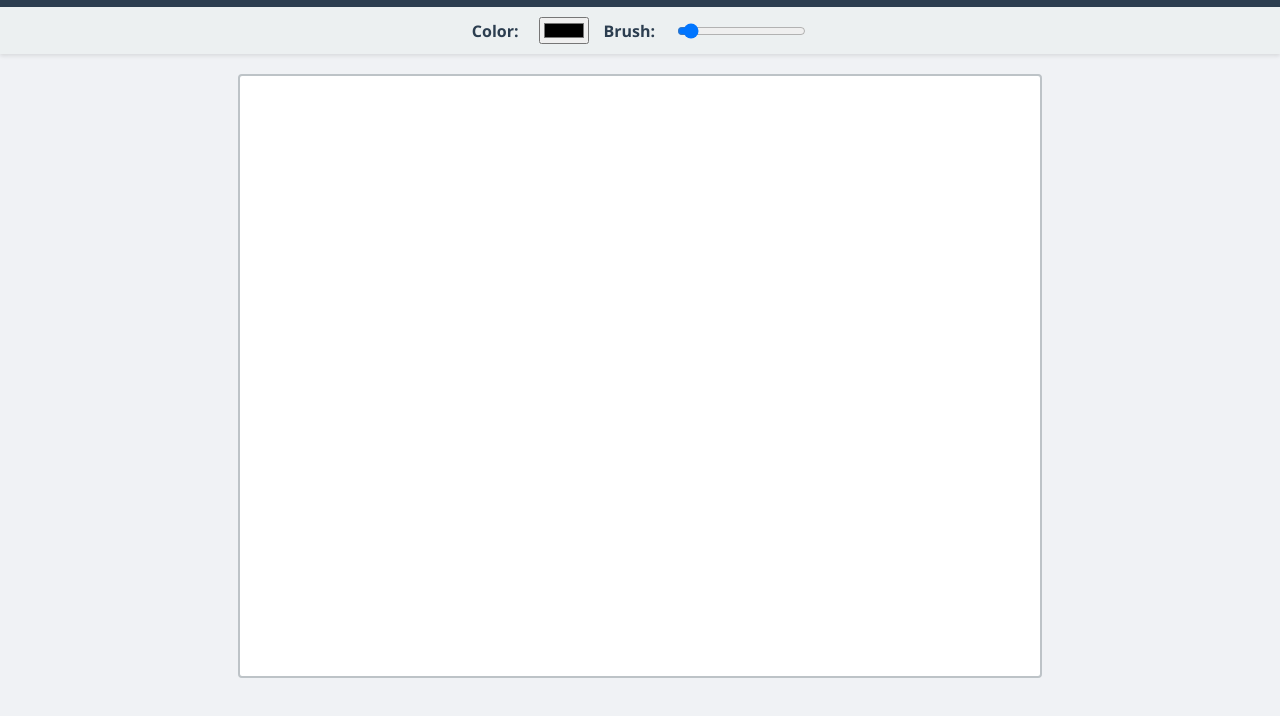
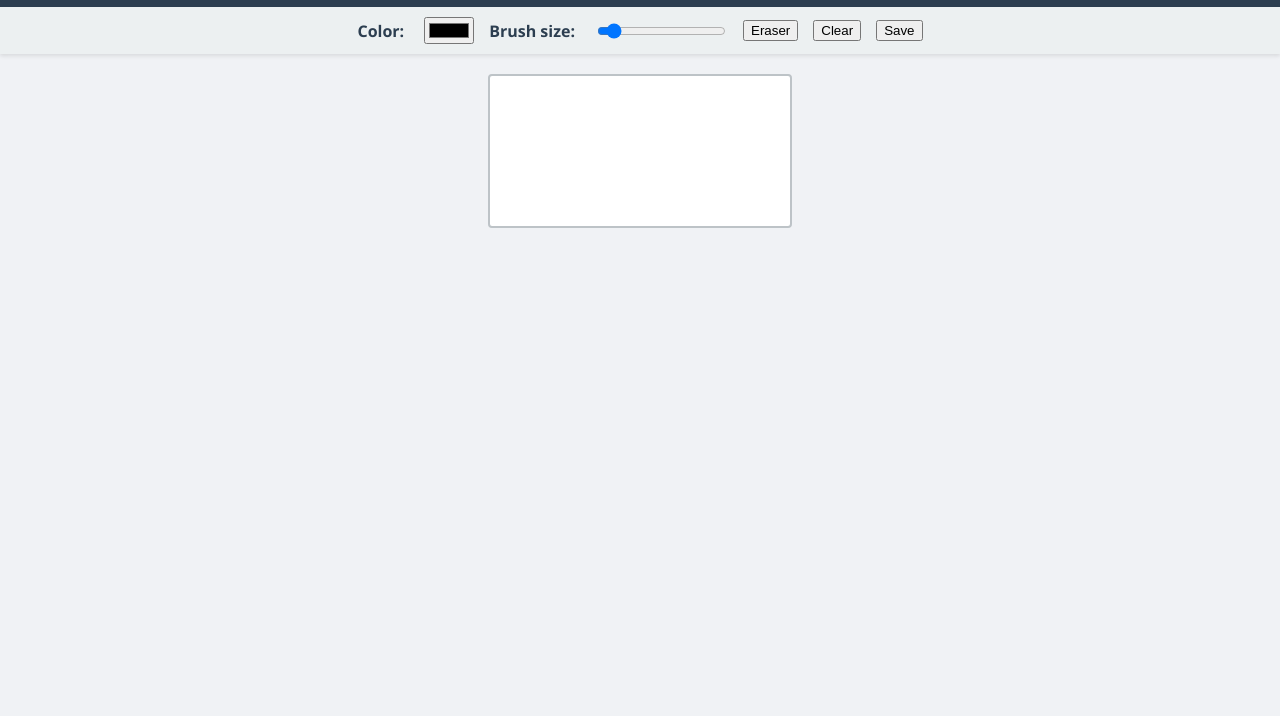
Before and after one commit to ava1313/collaborative-drawing-app, a website: page public/index.html in a window 1280 px wide. Shown: the part 46-762 px from the top of the page. Drawn offline with nearby package versions, Linux system fonts and the light colour scheme; no server answers.

Commit message:
Enhance index.html: add navbar, lobby join form, toolbar with color picker, brush size slider, eraser/clear/save buttons, and improved layout

```diff
--- a/public/index.html
+++ b/public/index.html
@@ -2,10 +2,9 @@
 <html lang="en">
 <head>
   <meta charset="UTF-8">
+  <title>Collaborative Drawing App</title>
   <meta name="viewport" content="width=device-width, initial-scale=1.0">
-  <title>Collaborative Drawing App</title>
   <link rel="stylesheet" href="styles.css">
-  <script src="/socket.io/socket.io.js"></script>
 </head>
 <body>
   <nav>
@@ -18,13 +17,19 @@
 
   <div class="toolbar">
     <label for="colorPicker">Color:</label>
-    <input type="color" id="colorPicker" value="#000000">
-    <label for="brushSize">Brush:</label>
-    <input type="range" id="brushSize" min="1" max="20" value="2">
+    <input type="color" id="colorPicker">
+
+    <label for="brushSize">Brush size:</label>
+    <input type="range" id="brushSize" min="1" max="50" value="5">
+
+    <button id="eraserButton">Eraser</button>
+    <button id="clearButton">Clear</button>
+    <button id="saveButton">Save</button>
   </div>
 
-  <canvas id="drawingCanvas" width="800" height="600"></canvas>
+  <canvas id="drawingCanvas"></canvas>
 
+  <script src="/socket.io/socket.io.js"></script>
   <script src="script.js"></script>
 </body>
 </html>
```
